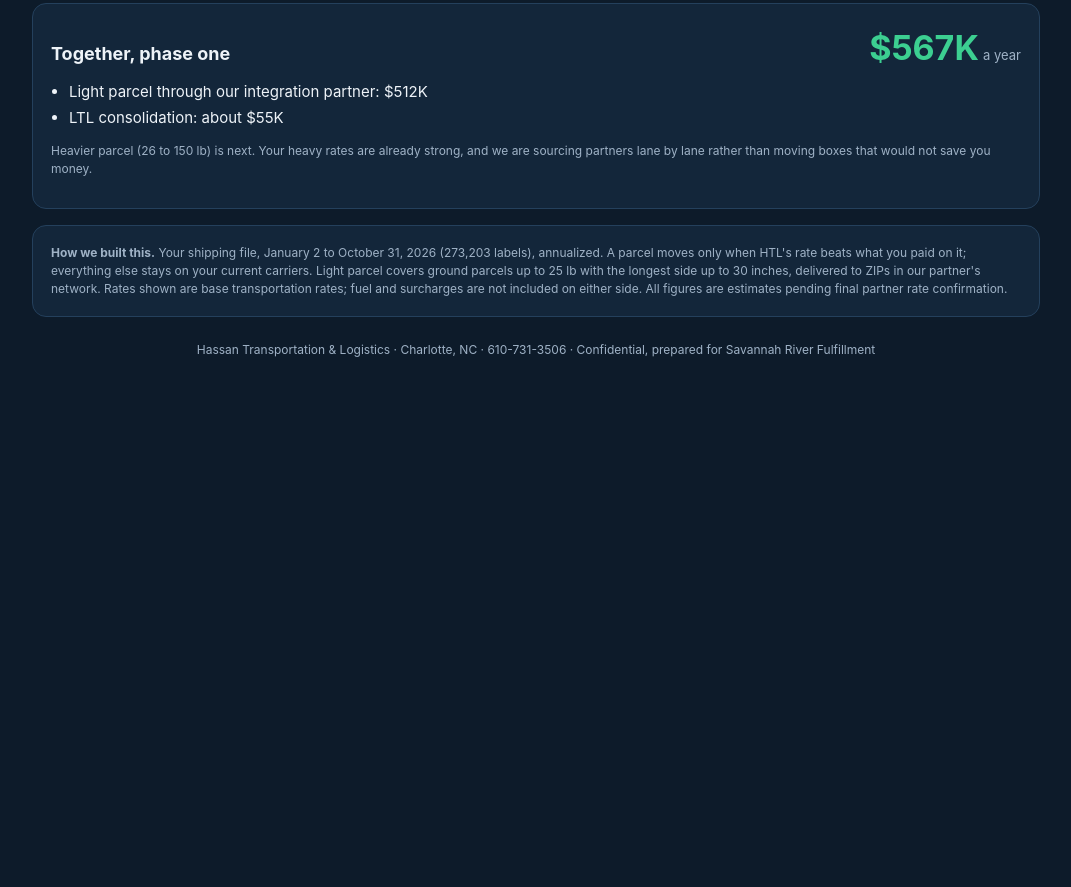
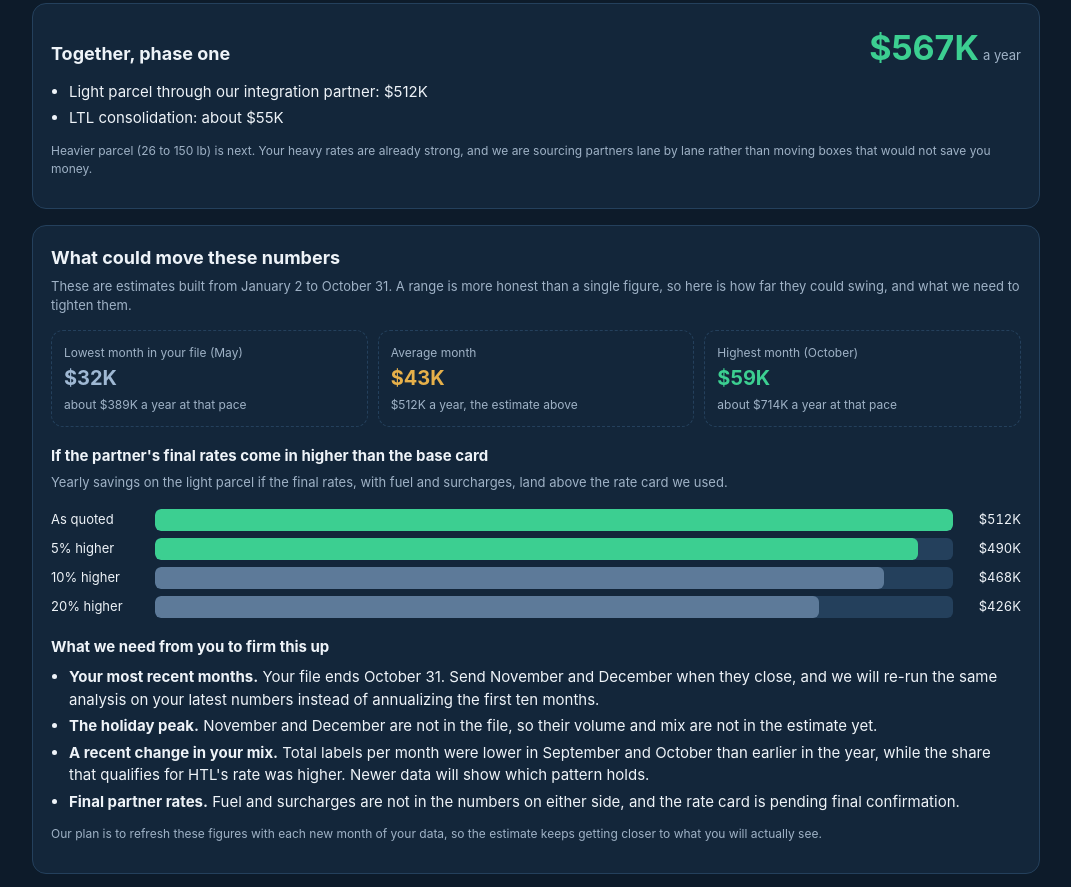
Before and after one commit to XHassan9/savannah-river-by-taz, a plain HTML site: page rc-7k2q9x/index.html in a window 1280 px wide. Shown: the part 4512-5399 px from the top of the page, without its empty margins (104-1175 px from the left). Before the commit the page ends 4919 px from the top, so only its background shows below. Drawn offline with Linux system fonts and the light colour scheme.

Commit message:
Rate card: add variance section (monthly range, rate sensitivity, newer data needed)
Co-Authored-By: Claude Sonnet 5.5 <noreply@anthropic.com>
Claude-Session: https://claude.ai/code/session_0112ymJVkob2MMqUABVmycva

```diff
--- a/rc-7k2q9x/index.html
+++ b/rc-7k2q9x/index.html
@@ -113,8 +113,34 @@ footer{color:var(--mut);font-size:12px;margin-top:24px;text-align:center}
 <p class="note">Heavier parcel (26 to 150 lb) is next. Your heavy rates are already strong, and we are sourcing partners lane by lane rather than moving boxes that would not save you money.</p>
 </div>
 
+<div class="card" id="variance">
+<h2>What could move these numbers</h2>
+<div class="sub">These are estimates built from January 2 to October 31. A range is more honest than a single figure, so here is how far they could swing, and what we need to tighten them.</div>
+<div class="strip">
+<div><span>Lowest month in your file (May)</span><b style="color:#9fb8d3">$32K</b><span>about $389K a year at that pace</span></div>
+<div><span>Average month</span><b style="color:var(--gold)">$43K</b><span>$512K a year, the estimate above</span></div>
+<div><span>Highest month (October)</span><b style="color:var(--grn)">$59K</b><span>about $714K a year at that pace</span></div>
+</div>
+<h2 style="margin-top:18px;font-size:15px">If the partner's final rates come in higher than the base card</h2>
+<div class="sub">Yearly savings on the light parcel if the final rates, with fuel and surcharges, land above the rate card we used.</div>
+<div class="mt">
+<div class="hb" style="grid-template-columns:96px 1fr 60px"><span>As quoted</span><div class="bar"><i style="width:100%;background:#3ccf91"></i></div><span class="v">$512K</span></div>
+<div class="hb" style="grid-template-columns:96px 1fr 60px"><span>5% higher</span><div class="bar"><i style="width:95.6%;background:#3ccf91"></i></div><span class="v">$490K</span></div>
+<div class="hb" style="grid-template-columns:96px 1fr 60px"><span>10% higher</span><div class="bar"><i style="width:91.4%;background:#5d7a99"></i></div><span class="v">$468K</span></div>
+<div class="hb" style="grid-template-columns:96px 1fr 60px"><span>20% higher</span><div class="bar"><i style="width:83.2%;background:#5d7a99"></i></div><span class="v">$426K</span></div>
+</div>
+<h2 style="margin-top:18px;font-size:15px">What we need from you to firm this up</h2>
+<ul>
+<li><b>Your most recent months.</b> Your file ends October 31. Send November and December when they close, and we will re-run the same analysis on your latest numbers instead of annualizing the first ten months.</li>
+<li><b>The holiday peak.</b> November and December are not in the file, so their volume and mix are not in the estimate yet.</li>
+<li><b>A recent change in your mix.</b> Total labels per month were lower in September and October than earlier in the year, while the share that qualifies for HTL's rate was higher. Newer data will show which pattern holds.</li>
+<li><b>Final partner rates.</b> Fuel and surcharges are not in the numbers on either side, and the rate card is pending final confirmation.</li>
+</ul>
+<p class="note">Our plan is to refresh these figures with each new month of your data, so the estimate keeps getting closer to what you will actually see.</p>
+</div>
+
 <div class="card note">
-<b>How we built this.</b> Your shipping file, January 2 to October 31, 2026 (273,203 labels), annualized. A parcel moves only when HTL's rate beats what you paid on it; everything else stays on your current carriers. Light parcel covers ground parcels up to 25 lb with the longest side up to 30 inches, delivered to ZIPs in our partner's network. Rates shown are base transportation rates; fuel and surcharges are not included on either side. All figures are estimates pending final partner rate confirmation.
+<b>How we built this.</b> Your shipping file, January 2 to October 31, 2026 (273,203 labels), annualized. A parcel moves only when HTL's rate beats what you paid on it; everything else stays on your current carriers. Light parcel covers ground parcels up to 25 lb with the longest side up to 30 inches, delivered to ZIPs in our partner's network. Rates shown are base transportation rates; fuel and surcharges are not included on either side. All figures are estimates pending final partner rate confirmation; see "What could move these numbers" above for the range and the newer data that would tighten it.
 </div>
 <footer>Hassan Transportation &amp; Logistics · Charlotte, NC · 610-731-3506 · Confidential, prepared for Savannah River Fulfillment</footer>
 </div>
```
